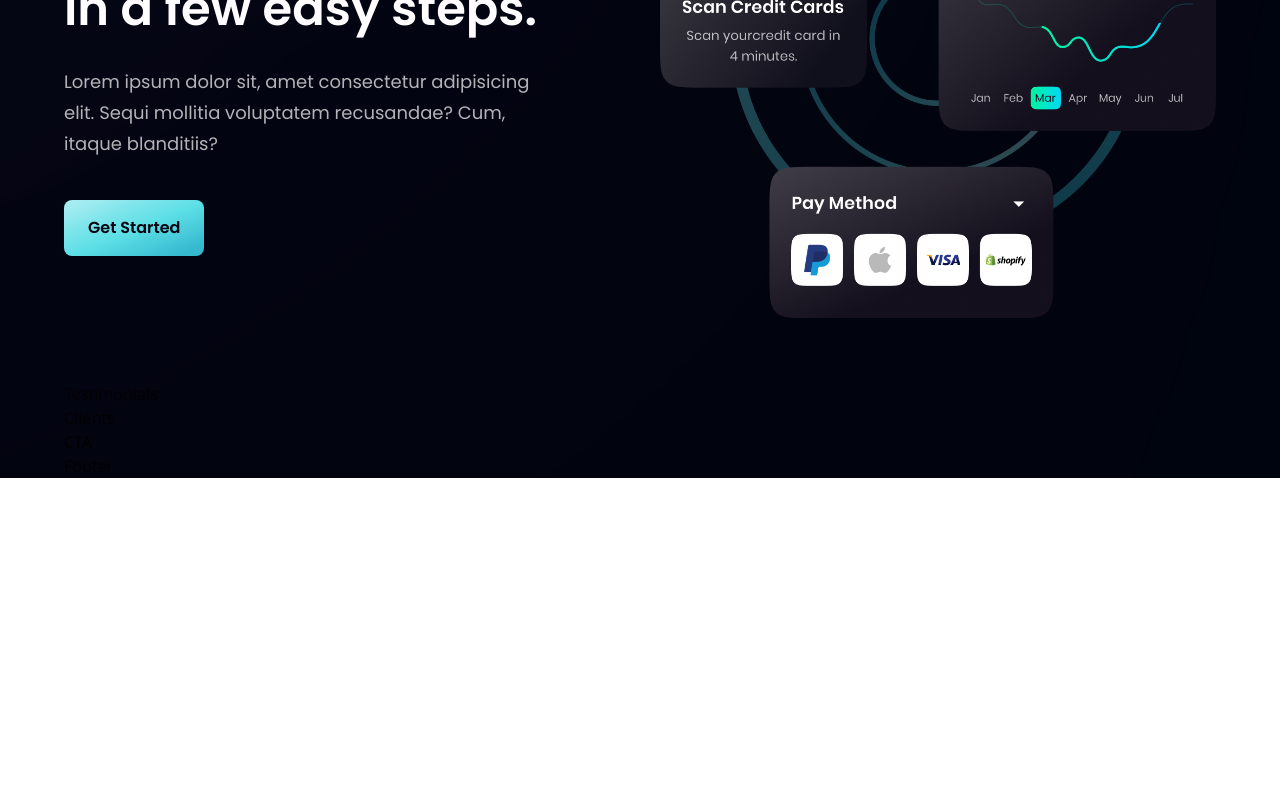
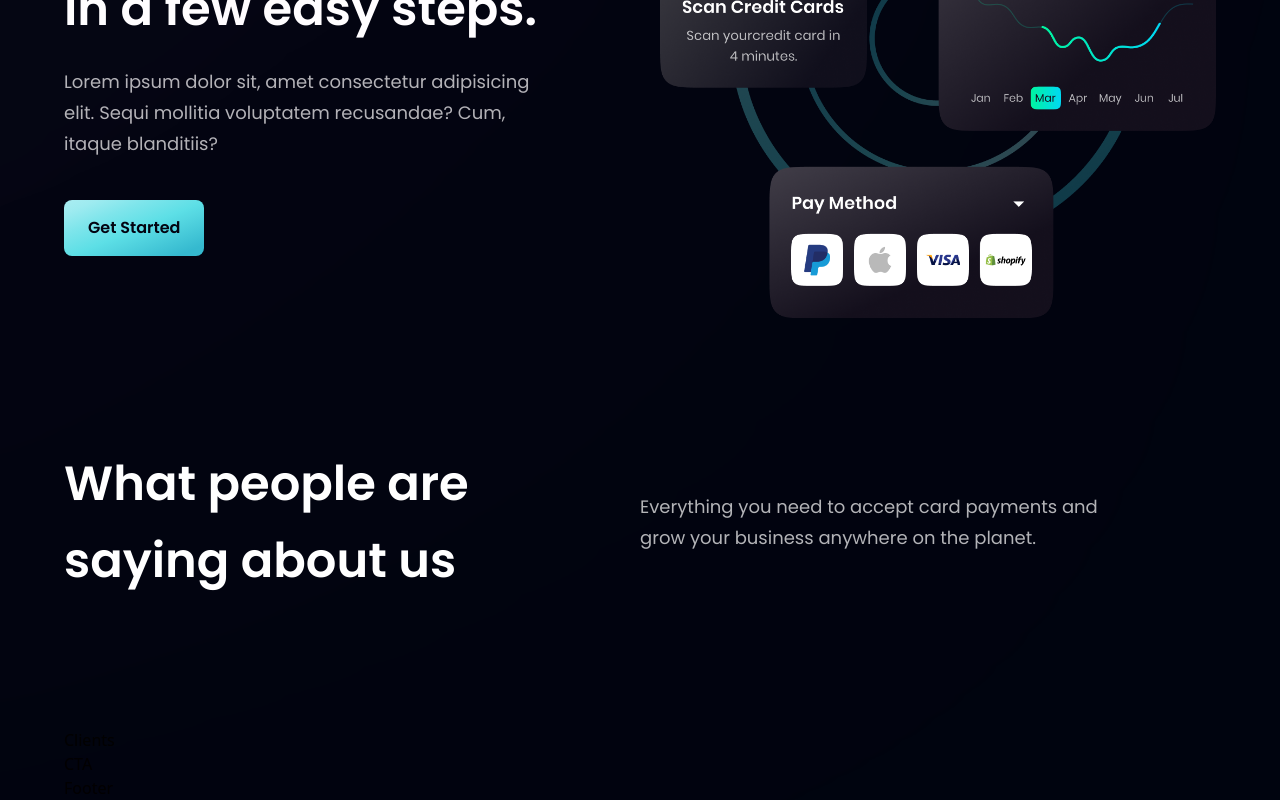
Before and after one commit to spectr-e/bank-app, a React (Vite) app: page / in a window 1280 px wide. Shown: the part 2418-3218 px from the top of the page. Before the commit the page ends 2896 px from the top, so only its background shows below. Built offline with nearby package versions, Linux system fonts and the light colour scheme.

Commit message:
fix(Testimonials): Add section title and content

```diff
--- a/src/components/Testimonials.jsx
+++ b/src/components/Testimonials.jsx
@@ -1,5 +1,31 @@
-const Testimonials = () => {
-  return <div>Testimonials</div>
-}
+import { feedback } from '../constants'
+import styles from '../styles/style.js'
+import FeedbackCard from './FeedbackCard'
+
+const Testimonials = () => (
+  <section
+    className={`${styles.paddingY} ${styles.flexCenter} flex-col relative`}
+    id='clients'
+  >
+    {/* TODO: Gradient */}
+    <div />
+
+    {/* title + content container */}
+    <div className='items-center flex-col justify-between flex md:flex-row sm:mb-16 relative mb-4 z-[1] w-full'>
+      {/* title */}
+      <h1 className={styles.heading2}>
+        What people are
+        <br className='hidden sm:block' /> saying about us
+      </h1>
+      {/* content */}
+      <div className='w-full mt-4 md:mt-0'>
+        <p className={`${styles.paragraph} text-left max-w-[480px]`}>
+          Everything you need to accept card payments and grow your business
+          anywhere on the planet.
+        </p>
+      </div>
+    </div>
+  </section>
+)
 
 export default Testimonials
```
